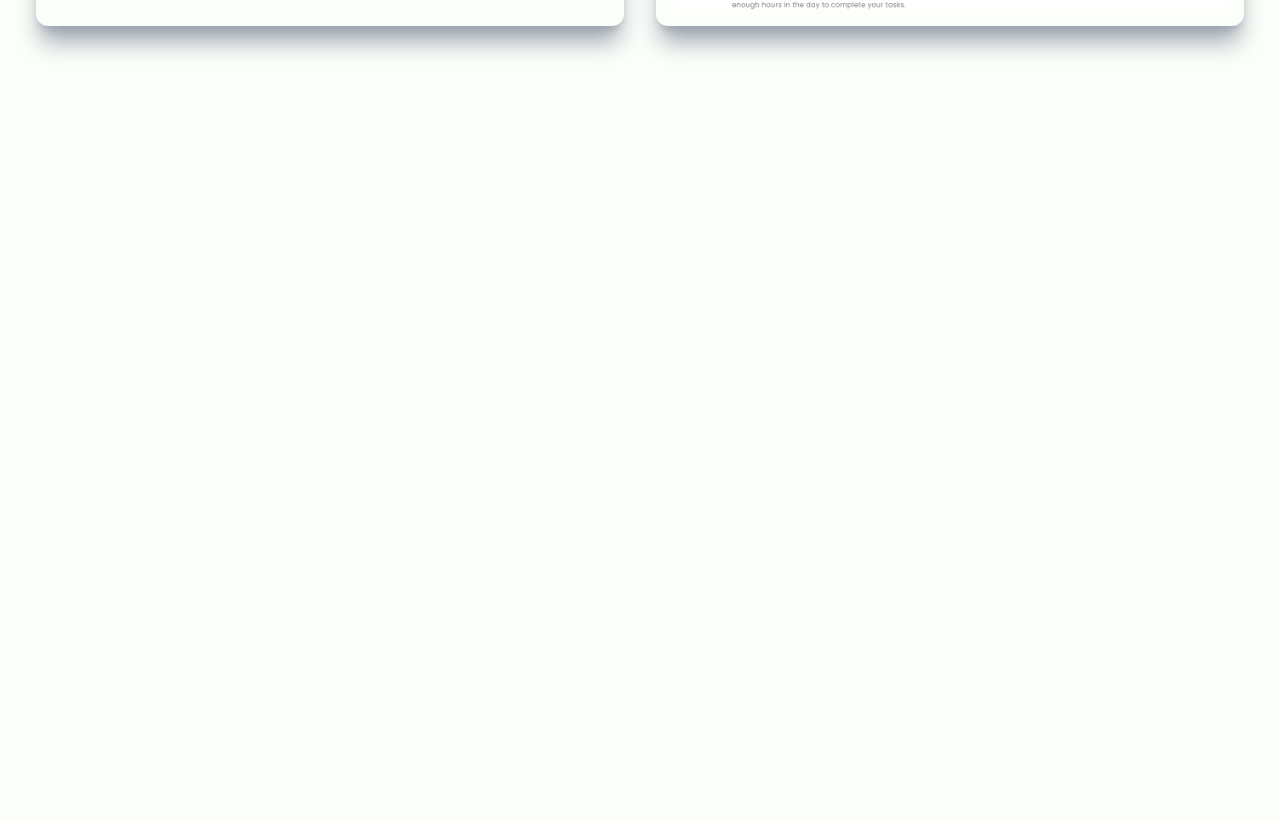
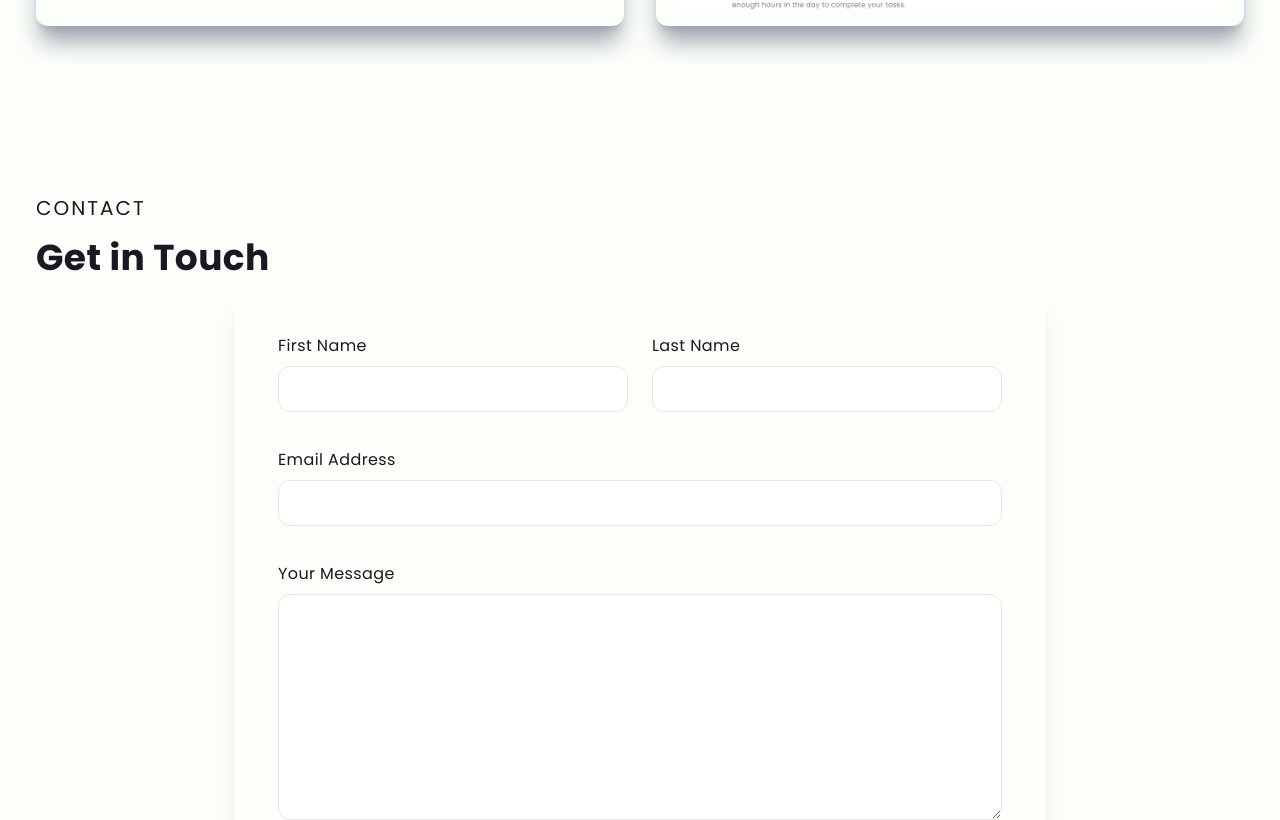
Before and after one commit to beesswag/portofolio, a Next.js app: page / in a window 1280 px wide. Shown: the part 3077-3897 px from the top of the page. Before the commit the page ends 3207 px from the top, so only its background shows below. Built offline with nearby package versions, Linux system fonts and the light colour scheme.

Commit message:
Added Contact Component

```diff
--- a/app/page.js
+++ b/app/page.js
@@ -13,6 +13,7 @@ export default function Home() {
       <About />
       <Skills />
       <Project />
+      <Contact />
     </>
   )
 }
```
